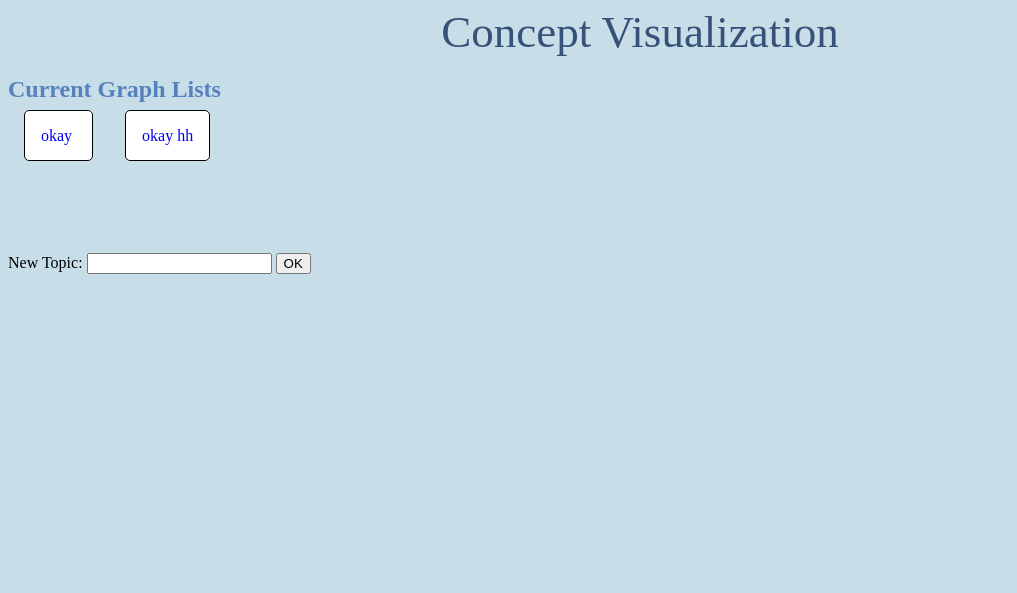
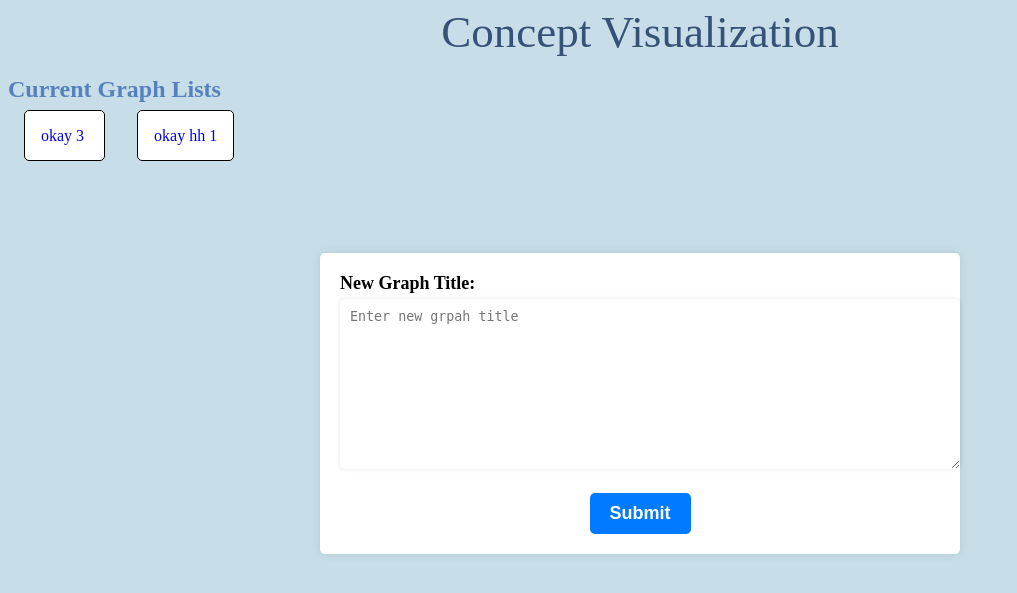
Before and after one commit to NicoleeeTian/ConceptVisualization, a Django app: template mptt_graph/templates/mptt_graph/index.html in a window 1280 px wide. Shown: the top 593 px of the page, without its empty margins (0-1017 px from the left). Run offline with Django 4.2, Linux system fonts and the light colour scheme; the template is opened without the code that fills it: values that come from a table or form of the project are taken from there, others are empty; data comes from the database, SQL or seed files in the repository; both versions use the stored data as it was after the commit.

Commit message:
new style change

```diff
--- a/mptt_graph/models.py
+++ b/mptt_graph/models.py
@@ -11,6 +11,7 @@ class GraphModel(models.Model):
                                               "myapp.models.MyModel"))
     model_pk = models.PositiveSmallIntegerField(
         verbose_name=_(u"Root node primary key"))
+    vote = models.IntegerField(default=0)
 
     class Meta:
         verbose_name = _(u'Mptt graph')
@@ -26,6 +27,7 @@ class TreeNode(MPTTModel):
     parent = TreeForeignKey('self', null=True, blank=True, related_name=u'children',
                             verbose_name=_(u'Parent node'), on_delete=models.CASCADE)
     node_id = models.IntegerField(null=True, blank=True)
+    vote = models.IntegerField(default=0)
 
     class Meta:
         verbose_name = _(u'Tree node')
--- a/mptt_graph/static/mptt_graph/tree.css
+++ b/mptt_graph/static/mptt_graph/tree.css
@@ -1,4 +1,5 @@
 /* credits: http://thecodeplayer.com/walkthrough/css3-family-tree */
+
 
 .tree * {margin: 0; padding: 0;}
 
--- a/mptt_graph/templates/mptt_graph/index.html
+++ b/mptt_graph/templates/mptt_graph/index.html
@@ -2,6 +2,58 @@
 <html>
 <head>
 <title>Concept Visualization</title>
+<style>
+	.new-graph-form {
+		width: 100%;
+		max-width: 600px;
+		margin: 0 auto;
+		padding: 20px;
+		background-color: #fff;
+		box-shadow: 0 0 10px rgba(0, 0, 0, 0.1);
+		border-radius: 5px;
+	}
+	.form-group {
+		margin-bottom: 20px;
+	}
+
+	.form-group label {
+		display: block;
+		font-size: 18px;
+		font-weight: bold;
+		margin-bottom: 5px;
+	}
+
+	.form-group input, .form-group textarea {
+		width: 100%;
+		padding: 10px;
+		border: none;
+		border-radius: 5px;
+		box-shadow: 0 0 5px rgba(0, 0, 0, 0.1);
+	}
+
+	.form-group textarea {
+		height: 150px;
+	}
+
+	button[type="submit"] {
+		display: block;
+		margin: 20px auto 0;
+		padding: 10px 20px;
+		background-color: #007bff;
+		color: #fff;
+		border: none;
+		border-radius: 5px;
+		font-size: 18px;
+		font-weight: bold;
+		cursor: pointer;
+	transition: all 0.3s ease;
+		}
+
+	button[type="submit"]:hover {
+		background-color: #0062cc;
+	}
+
+</style>
 </head>
 <body style="background-color: #c7dee8;">
 	{% load static i18n %}
@@ -15,18 +67,29 @@
 	{% for graph in graphs %}
 		<div style="display:inline;padding:1em;margin:1em;border:1px solid rgb(0, 0, 0);border-radius:5px;background-color: white;">
 			<a style=" text-decoration: none;" href="{% url 'mpttgraph-detail' graph.model_path graph.model_pk %}">
-				{{ graph.title }}
+				{{ graph.title }} {{graph.vote}}
 			</a>
 		</div>
+
 	{% endfor %}
 
 	<br><br><br><br><br><br><br>
-	<form method="post">
+
+	<form class="new-graph-form" method="post">
+		{% csrf_token %}
+		<div class="form-group">
+		  <label for="topic-content">New Graph Title: </label>
+		  <textarea id="title" type="text" name="title" placeholder="Enter new grpah title"></textarea>
+		</div>
+		<button type="submit" name="new_graph" value="OK">Submit</button>
+	</form>
+
+	<!-- <form method="post">
 		{% csrf_token %}
 		<label for="title">New Topic: </label>
 		<input id="title" type="text" name="title">
-		<input type="submit" value="OK">
-	</form>
+		<input type="submit" name="new_graph" value="OK">
+	</form> -->
 	{% endblock content %}
 </body>
 </html>
```
Also changed, not shown: mptt_graph/templates/mptt_graph/tree_inline.html (+39 -4 lines), mptt_graph/views.py (+42 -17 lines), db.sqlite3, mptt_graph/migrations/0006_graphmodel_vote_treenode_vote.py (added), 1 other file.
